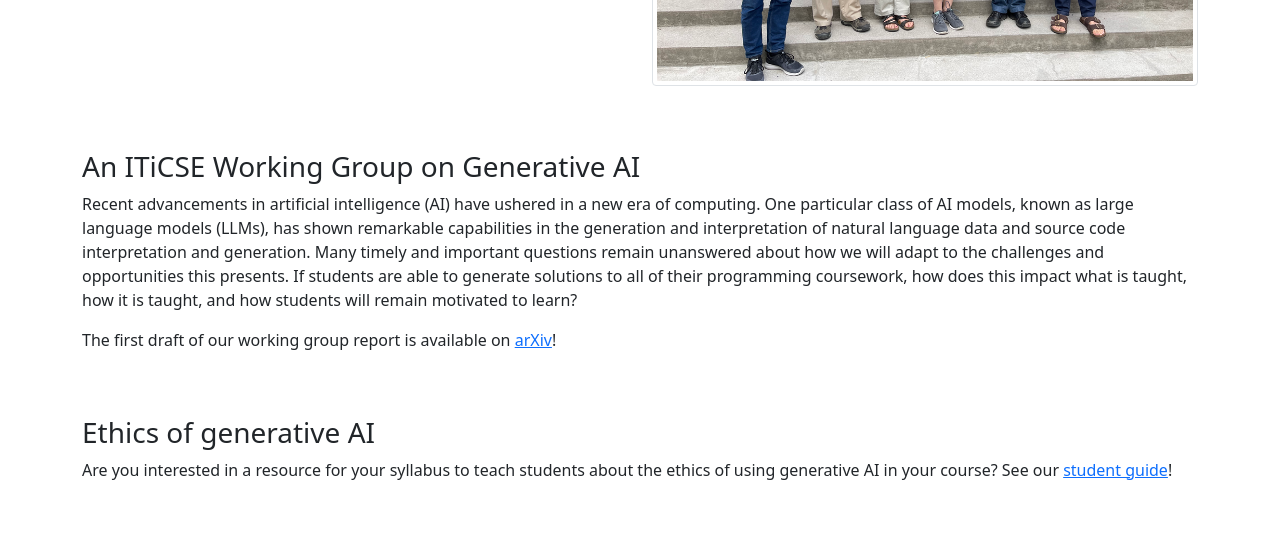
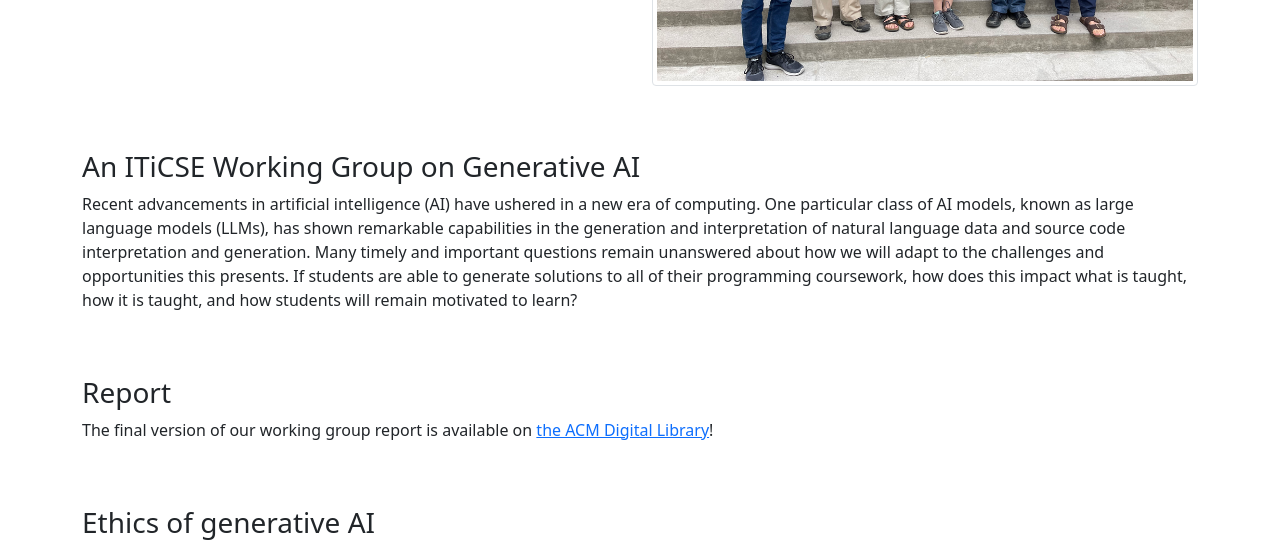
Before and after one commit to iticse23-generative-ai/iticse23-generative-ai.github.io, a plain HTML site: page index.html in a window 1280 px wide. Shown: the part 373-916 px from the top of the page. Drawn offline with Linux system fonts and the light colour scheme.

Commit message:
Add link to ACM DL

```diff
--- a/index.html
+++ b/index.html
@@ -97,8 +97,22 @@ to the challenges and opportunities this presents. If students are
 able to generate solutions to all of their programming coursework,
 how does this impact what is taught, how it is taught, and how
 students will remain motivated to learn?</p>
+		</div>
+	</div>
+</div>
 
-			<p>The first draft of our working group report is available on <a href=https://arxiv.org/abs/2310.00658>arXiv</a>!</p>
+<div class="container pt-5">
+	<div class="row">
+		<div class="col">
+			<h3 class="fw-light">Report</h3>
+		</div>
+	</div>
+</div>
+
+<div class="container">
+	<div class="row">
+		<div class="col">
+			<p>The final version of our working group report is available on <a href=https://dl.acm.org/doi/10.1145/3623762.3633499>the ACM Digital Library</a>!</p>
 		</div>
 	</div>
 </div>
```
